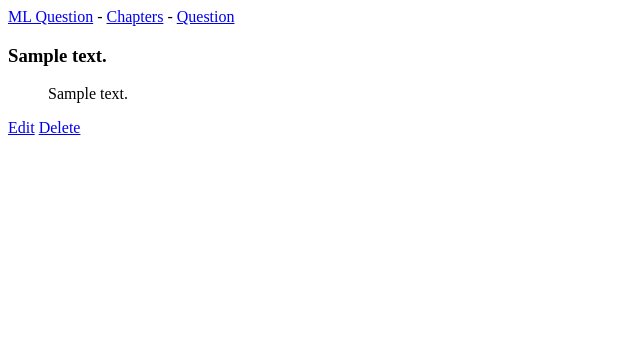
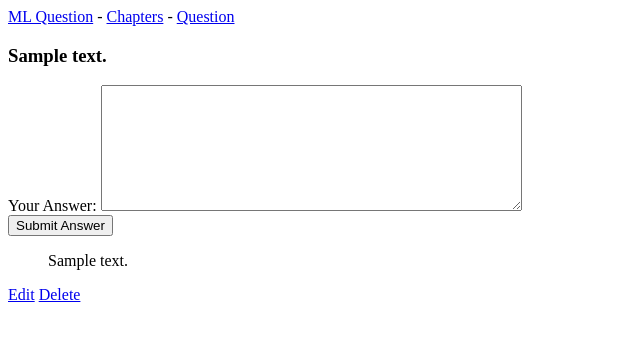
Before and after one commit to TaskH1/MLQuestion, a Django app: page /chapters/1/1 in a window 1280 px wide. Shown: the top 341 px of the page, without its empty margins (0-640 px from the left). Run offline with Django 5.2, Linux system fonts and the light colour scheme; tables that the repository leaves empty hold one stand-in row (Sample ...).

Commit message:
Create user answer form and UserAnswer Table

```diff
--- a/ml_question/templates/ml_question/question.html
+++ b/ml_question/templates/ml_question/question.html
@@ -2,6 +2,17 @@
 
 {% block content %}
     <h3>{{question.question_text}}</h3>
+
+    <form action="{% url 'ml_question:submit_answer' chapter.id question.id %}"
+            method="POST">
+        {% csrf_token %}
+        <label for="user_answer">Your Answer:</label>
+        <textarea name="user_answer" id="user_answer" rows="8" cols="50" required></textarea>
+        <br>
+        <button type="submit">Submit Answer</button>
+    </form>
+
+
 
     <ul>
         {% if question.answer %}
--- a/ml_question/urls.py
+++ b/ml_question/urls.py
@@ -32,4 +32,7 @@ urlpatterns = [
     path('edit_question/<int:question_id>', views.edit_question, name='edit_question'),
     # Deleter a quesiton and an answer
     path('delete_question/<int:question_id>', views.delete_question, name='delete_question'),
+
+    # Submit Answer
+    path('chapters/<int:chapter_id>/<int:question_id>', views.submit_answer, name='submit_answer'),
 ]
--- a/ml_question/views.py
+++ b/ml_question/views.py
@@ -1,9 +1,10 @@
 from django.shortcuts import render, redirect, get_object_or_404
 from django.views.decorators.csrf import csrf_exempt
-from django.http import JsonResponse
+from django.http import HttpResponse
 
 from .models import Chapter, Question, Answer
 from .forms import ChapterForm, QuestionForm, AnswerForm
+from accounts.models import UserAnswer
 
 # Create your views here.
 
@@ -138,3 +139,23 @@ def delete_question(request, question_id):
     context = {'question': question,
                 'answer': answer}
     return render(request, 'ml_question/delete_question.html', context)
+
+
+def submit_answer(request, chapter_id, question_id):
+    if request.method == 'POST':
+        user_answer = request.POST.get('user_answer')
+
+        # Get the related chapter and question
+        chapter = get_object_or_404(Chapter, id=chapter_id)
+        question = get_object_or_404(Chapter, id=question_id)
+
+        # Save the user's answer to the database
+        user_answer_obj = UserAnswer.objects.create(
+            chapter=chapter,
+            question=question,
+            answer_text=user_answer
+        )
+
+        return redirect('ml_question:question', chapter_id=chapter_id)
+
+    return HttpReponse("Invalid request method.", status=405)
```
Also changed, not shown: accounts/migrations/0001_initial.py (added), ml_question/migrations/0011_alter_answer_answer_text_alter_question_chapter.py (added).
